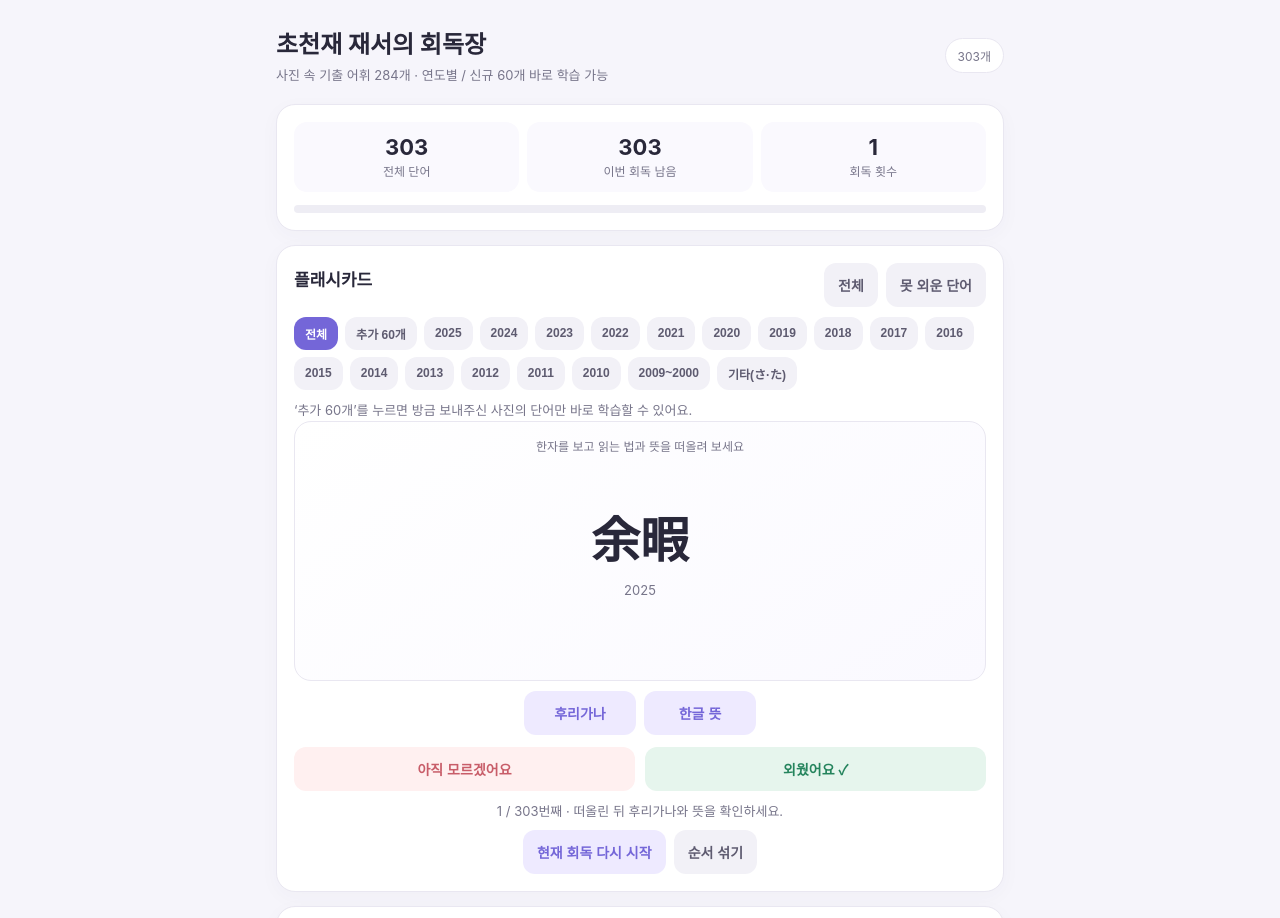
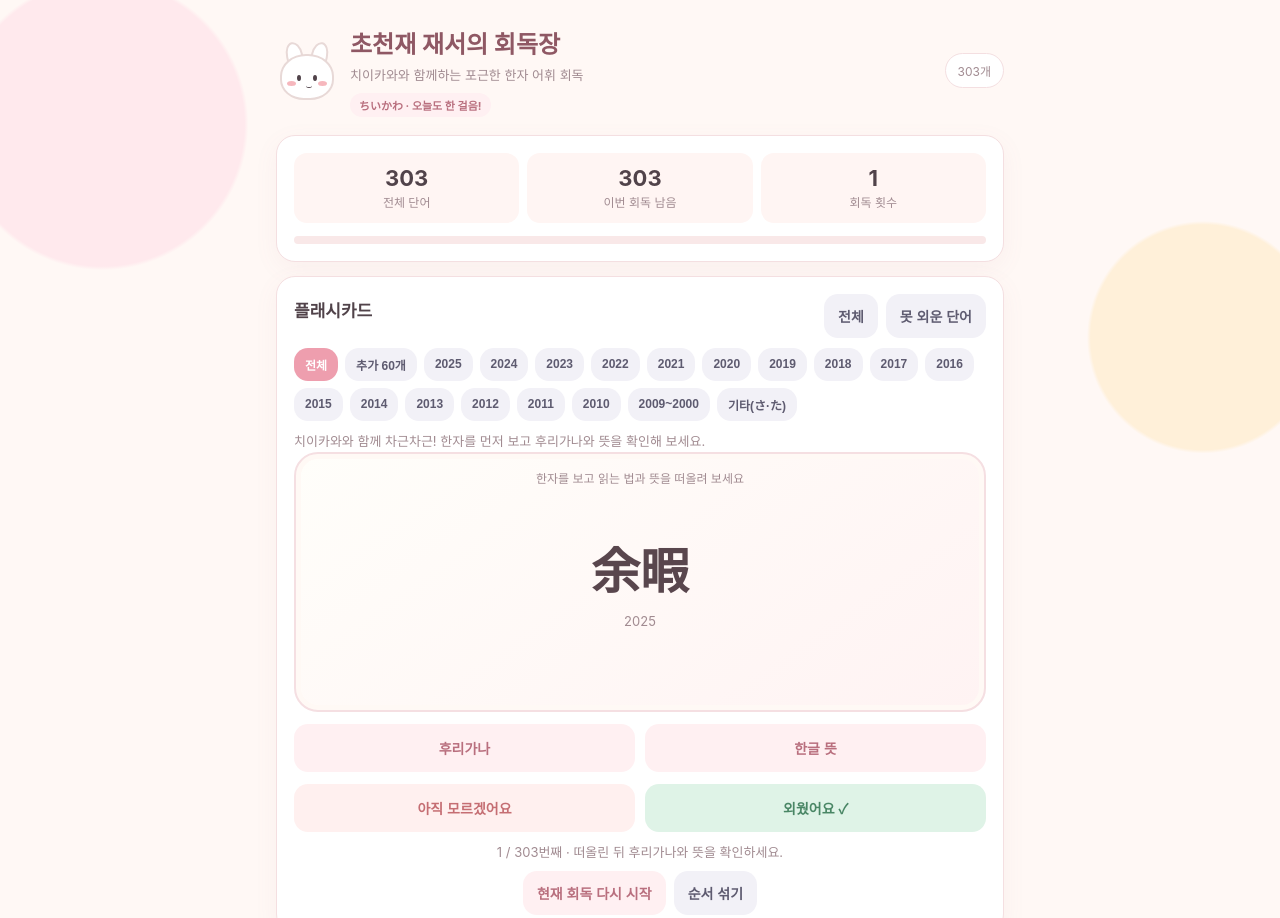
Before and after one commit to oes02/ja-vocab-review, a plain HTML site: page index.html in a window 1280 px wide. Shown: the top 918 px of the page. Drawn offline with Linux system fonts and the light colour scheme.

Commit message:
Make reveal buttons same size and add Chiikawa-only theme

```diff
--- a/index.html
+++ b/index.html
@@ -5,13 +5,41 @@
 header{display:flex;justify-content:space-between;align-items:center;margin-bottom:18px;gap:10px}h1{font-size:24px;margin:0 0 5px}.sub,.small{color:var(--muted);font-size:13px;line-height:1.6}.pill{background:white;border:1px solid var(--line);border-radius:30px;padding:8px 12px;font-size:12px;color:var(--muted)}
 .panel{background:white;border:1px solid var(--line);border-radius:19px;padding:17px;margin-bottom:14px;box-shadow:0 5px 20px #39305b08}.stats{display:grid;grid-template-columns:repeat(3,1fr);gap:8px}.stat{background:#faf9fe;border-radius:13px;padding:12px;text-align:center}.stat b{display:block;font-size:22px}.stat span{font-size:12px;color:var(--muted)}.progress{height:8px;background:#eeedf4;border-radius:9px;overflow:hidden;margin-top:13px}.bar{height:100%;background:var(--purple);width:0}
 h2{font-size:17px;margin:0 0 12px}.row{display:flex;gap:8px;align-items:center;flex-wrap:wrap}.between{justify-content:space-between}button{border:0;border-radius:12px;padding:12px 14px;font-size:14px;font-weight:700;cursor:pointer}.primary{background:var(--purple);color:white}.secondary{background:var(--pale);color:var(--purple)}.plain{background:#f2f1f7;color:#5e5b70}.know{background:#e6f5ed;color:var(--green)}.unknown{background:#fff0f0;color:var(--red)}
-.card{min-height:260px;border:1px solid var(--line);border-radius:17px;background:linear-gradient(145deg,#fff,#faf9ff);display:flex;flex-direction:column;align-items:center;justify-content:center;text-align:center;padding:25px;cursor:pointer;position:relative}.hint{position:absolute;top:15px;font-size:12px;color:var(--muted)}.word{font-size:clamp(34px,8vw,49px);font-weight:800;word-break:break-word}.reading{font-size:16px;color:var(--muted);margin-top:8px}.meaning{font-size:23px;font-weight:700;margin-top:20px}.hidden{display:none!important}.reveal-controls button{min-width:112px}.actions{display:grid;grid-template-columns:1fr 1fr;gap:10px;margin-top:12px}.notice{text-align:center;color:var(--muted);font-size:13px;padding:10px}.filters{display:flex;gap:7px;flex-wrap:wrap;margin:10px 0}.filters button{padding:8px 11px;font-size:12px}.active{background:var(--purple)!important;color:white!important}
+.card{min-height:260px;border:1px solid var(--line);border-radius:17px;background:linear-gradient(145deg,#fff,#faf9ff);display:flex;flex-direction:column;align-items:center;justify-content:center;text-align:center;padding:25px;cursor:pointer;position:relative}.hint{position:absolute;top:15px;font-size:12px;color:var(--muted)}.word{font-size:clamp(34px,8vw,49px);font-weight:800;word-break:break-word}.reading{font-size:16px;color:var(--muted);margin-top:8px}.meaning{font-size:23px;font-weight:700;margin-top:20px}.hidden{display:none!important}.reveal-controls{display:grid;grid-template-columns:1fr 1fr;gap:10px;margin-top:12px!important}
+.reveal-controls button,.actions button{width:100%;min-width:0;height:48px;padding:12px 10px}
+.actions{display:grid;grid-template-columns:1fr 1fr;gap:10px;margin-top:12px}
+:root{--ink:#51434a;--muted:#a18b91;--bg:#fff8f5;--purple:#ee9eae;--pale:#fff0f2;--green:#79b99a;--red:#e88b91;--line:#f4dfe1}
+body{background:radial-gradient(circle at 8% 7%,#ffe9ed 0 7%,transparent 7.2%),radial-gradient(circle at 94% 19%,#fff0d9 0 6%,transparent 6.2%),#fff8f5}
+.panel{border-color:#f4dfe1;box-shadow:0 7px 24px #a96c7810}
+.stat{background:#fff5f3}
+.progress{background:#f9e8e8}.bar{background:linear-gradient(90deg,#f3b5c0,#f6c8a7)}
+button{border-radius:14px;transition:transform .15s ease,filter .15s ease}
+button:active{transform:scale(.98)}
+.primary{background:#e99aaa;color:#fff}.secondary{background:#fff0f2;color:#b96f7e}
+.know{background:#dff3e7;color:#498665}.unknown{background:#fff0ef;color:#c56e73}
+.active{background:#e99aaa!important;color:white!important}
+.card{border:2px solid #f5dfe2;background:linear-gradient(145deg,#fffefa,#fff3f3);border-radius:24px;box-shadow:inset 0 0 0 5px #fff9f5}
+.word{color:#59464d}
+h1{color:#8f5864}
+.chiikawa-wrap{display:flex;align-items:center;gap:12px}
+.chiikawa-mascot{position:relative;flex:0 0 62px;width:62px;height:58px}
+.chii-ear{position:absolute;top:0;width:17px;height:27px;background:#fff;border:2px solid #e8d9d7;border-radius:55% 55% 40% 40%;z-index:0}
+.chii-ear.left{left:10px;transform:rotate(-13deg)}.chii-ear.right{right:10px;transform:rotate(13deg)}
+.chii-face{position:absolute;left:4px;bottom:0;width:54px;height:46px;background:#fff;border:2px solid #e8d9d7;border-radius:48% 48% 44% 44%;z-index:1}
+.chii-eye{position:absolute;top:19px;width:4px;height:6px;background:#51434a;border-radius:50%}
+.chii-eye.left{left:15px}.chii-eye.right{right:15px}
+.chii-cheek{position:absolute;top:25px;width:9px;height:5px;background:#f6b7bd;border-radius:50%}
+.chii-cheek.left{left:5px}.chii-cheek.right{right:5px}
+.chii-mouth{position:absolute;left:24px;top:27px;width:6px;height:5px;border-bottom:1.5px solid #51434a;border-radius:50%}
+.chiikawa-label{display:inline-block;margin-top:7px;padding:4px 9px;border-radius:20px;background:#fff0f2;color:#b96f7e;font-size:11px;font-weight:700}
+@media(max-width:480px){.chiikawa-mascot{transform:scale(.92);transform-origin:left center}.reveal-controls button,.actions button{height:46px}}
+.notice{text-align:center;color:var(--muted);font-size:13px;padding:10px}.filters{display:flex;gap:7px;flex-wrap:wrap;margin:10px 0}.filters button{padding:8px 11px;font-size:12px}.active{background:var(--purple)!important;color:white!important}
 input,textarea{width:100%;border:1px solid var(--line);border-radius:11px;padding:11px;font:inherit}textarea{min-height:100px;resize:vertical}.list{display:grid;gap:7px;max-height:340px;overflow:auto}.item{display:flex;justify-content:space-between;gap:8px;padding:10px;background:#faf9fe;border-radius:10px;font-size:13px}.item small{color:var(--muted)}.tag{font-size:11px;color:var(--green)}@media(max-width:480px){.wrap{padding:18px 12px 35px}.panel{padding:14px}.card{min-height:230px}}
 </style></head><body><div class="wrap">
-<header><div><h1>초천재 재서의 회독장</h1><div class="sub">사진 속 기출 어휘 284개 · 연도별 / 신규 60개 바로 학습 가능</div></div><div class="pill" id="count">0개</div></header>
+<header><div class="chiikawa-wrap"><div class="chiikawa-mascot" aria-label="치이카와"><span class="chii-ear left"></span><span class="chii-ear right"></span><span class="chii-face"><i class="chii-eye left"></i><i class="chii-eye right"></i><i class="chii-cheek left"></i><i class="chii-cheek right"></i><i class="chii-mouth"></i></span></div><div><h1>초천재 재서의 회독장</h1><div class="sub">치이카와와 함께하는 포근한 한자 어휘 회독</div><span class="chiikawa-label">ちいかわ · 오늘도 한 걸음!</span></div></div><div class="pill" id="count">0개</div></header>
 <section class="panel"><div class="stats"><div class="stat"><b id="total">0</b><span>전체 단어</span></div><div class="stat"><b id="remain">0</b><span>이번 회독 남음</span></div><div class="stat"><b id="round">1</b><span>회독 횟수</span></div></div><div class="progress"><div class="bar" id="bar"></div></div></section>
 <section class="panel"><div class="row between"><h2>플래시카드</h2><div class="row"><button class="plain" id="all">전체</button><button class="plain" id="wrong">못 외운 단어</button></div></div>
-<div class="filters" id="yearFilters"></div><div class="small">‘추가 60개’를 누르면 방금 보내주신 사진의 단어만 바로 학습할 수 있어요.</div>
+<div class="filters" id="yearFilters"></div><div class="small">치이카와와 함께 차근차근! 한자를 먼저 보고 후리가나와 뜻을 확인해 보세요.</div>
 <div class="card" id="card"><div class="hint" id="hint">카드를 눌러 뜻 확인</div><div class="word" id="front">준비 중</div><div class="reading hidden" id="reading"></div><div class="small" id="cardYear" style="margin-top:8px"></div><div class="meaning hidden" id="back"></div></div>
 <div class="row reveal-controls" style="justify-content:center;margin-top:10px"><button class="secondary" id="showReading" type="button">후리가나</button><button class="secondary" id="showMeaning" type="button">한글 뜻</button></div>
 <div class="actions"><button class="unknown" id="no" disabled>아직 모르겠어요</button><button class="know" id="yes" disabled>외웠어요 ✓</button></div><div class="notice" id="status">카드를 눌러 뜻을 확인하세요.</div>
```
